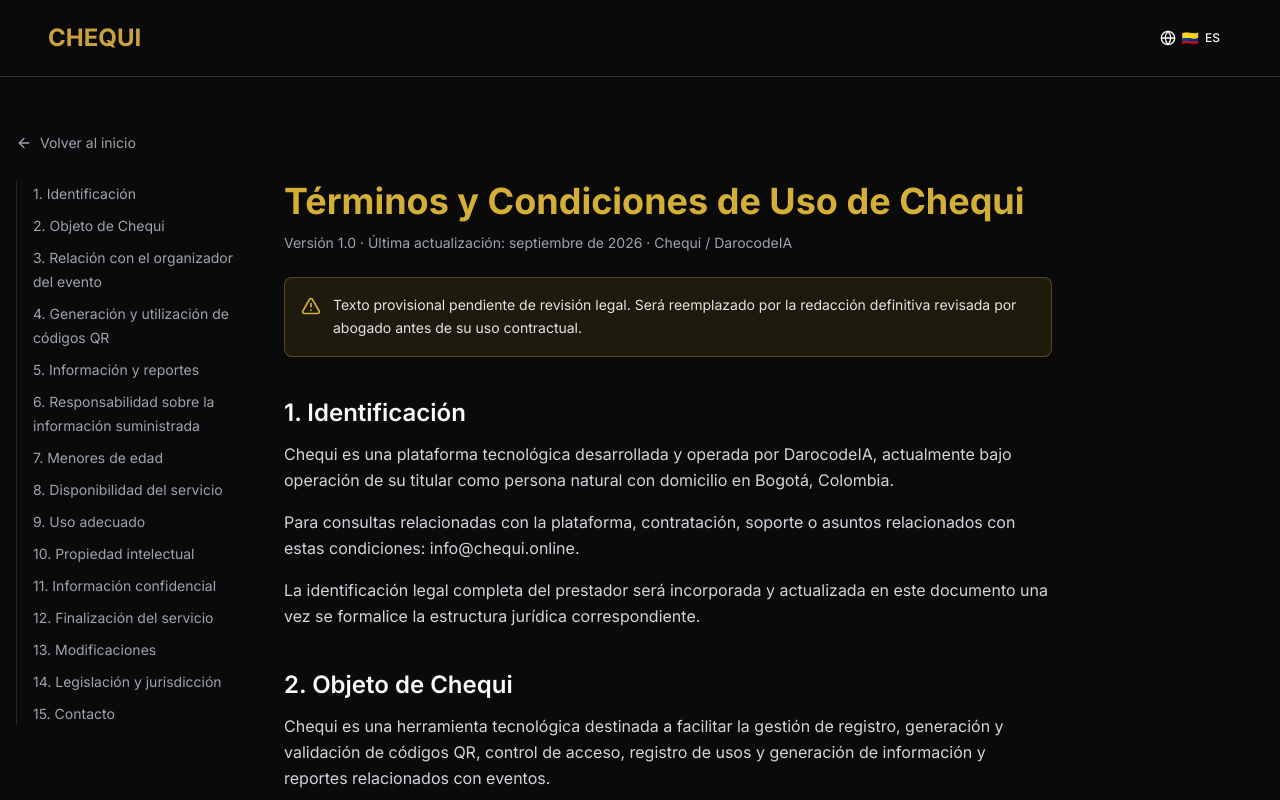
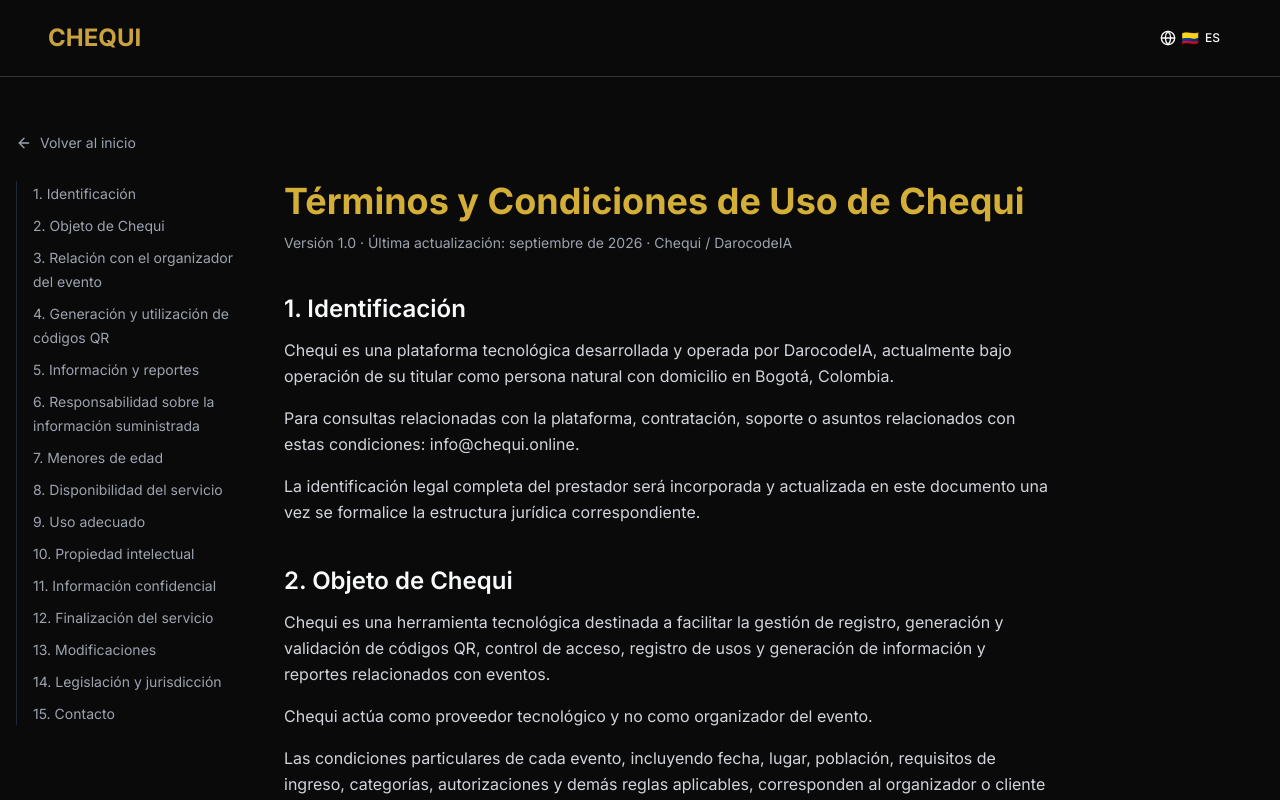
Before and after one commit to Darobeats/Chequi, a React (Vite) app: page /legal/terminos in a window 1280 px wide. Shown: the top 800 px of the page. Built offline with nearby package versions, Linux system fonts and the light colour scheme.

Commit message:
Changes
Co-authored-by: Darobeats <204262690+Darobeats@users.noreply.github.com>

```diff
--- a/src/components/legal/LegalPageLayout.tsx
+++ b/src/components/legal/LegalPageLayout.tsx
@@ -81,13 +81,18 @@ const LegalPageLayout: React.FC<LegalPageLayoutProps> = ({ document }) => {
                 {LEGAL_ENTITY.brand} / {LEGAL_ENTITY.operator}
               </p>
 
+              {document.status === 'draft' && (
                 <div
                   role="note"
                   className="mt-6 flex gap-3 rounded-lg border border-dorado/30 bg-dorado/10 p-4"
                 >
-                <AlertTriangle className="h-5 w-5 text-dorado flex-shrink-0 mt-0.5" aria-hidden="true" />
+                  <AlertTriangle
+                    className="h-5 w-5 text-dorado flex-shrink-0 mt-0.5"
+                    aria-hidden="true"
+                  />
                   <p className="text-sm text-hueso/90 leading-relaxed">{LEGAL_DISCLAIMER}</p>
                 </div>
+              )}
 
               <div className="mt-10 space-y-10">
                 {document.sections.map((section) => (
```
Lines whose indentation alone changed are shown as unchanged.
